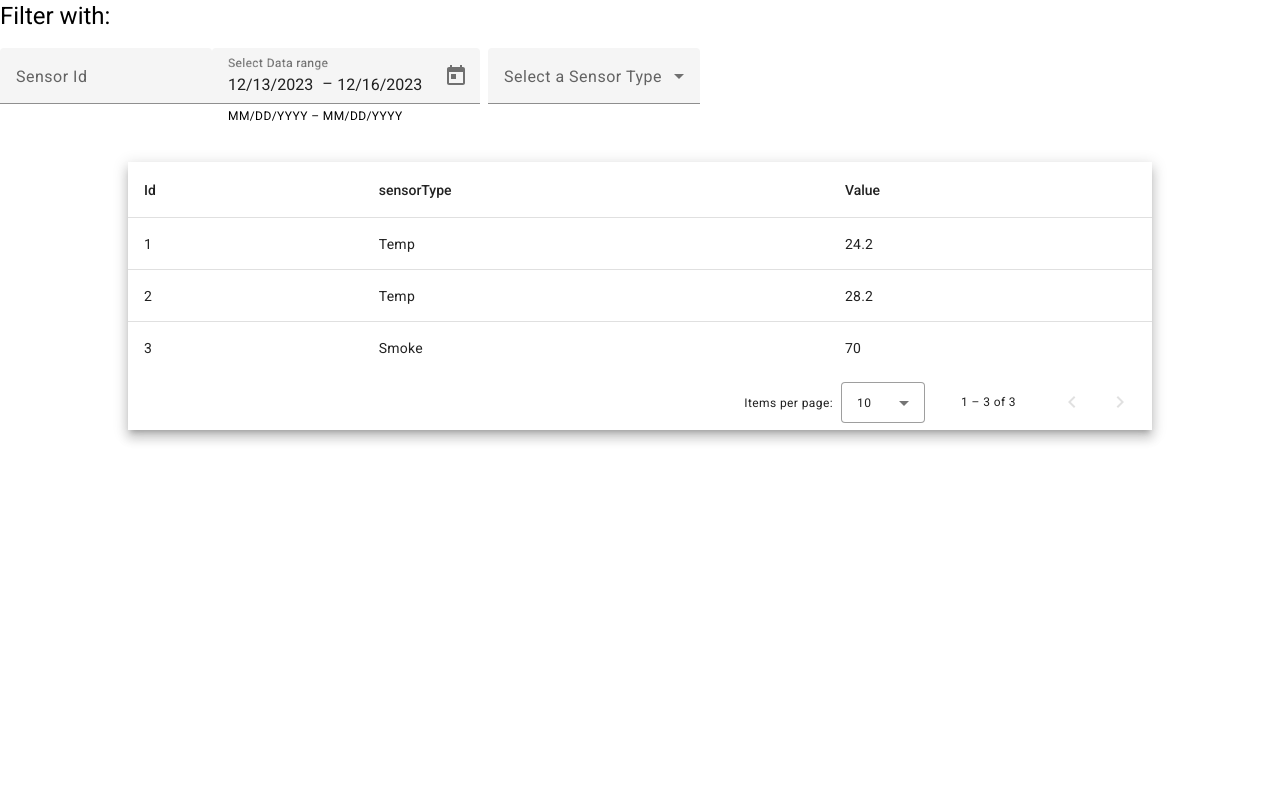
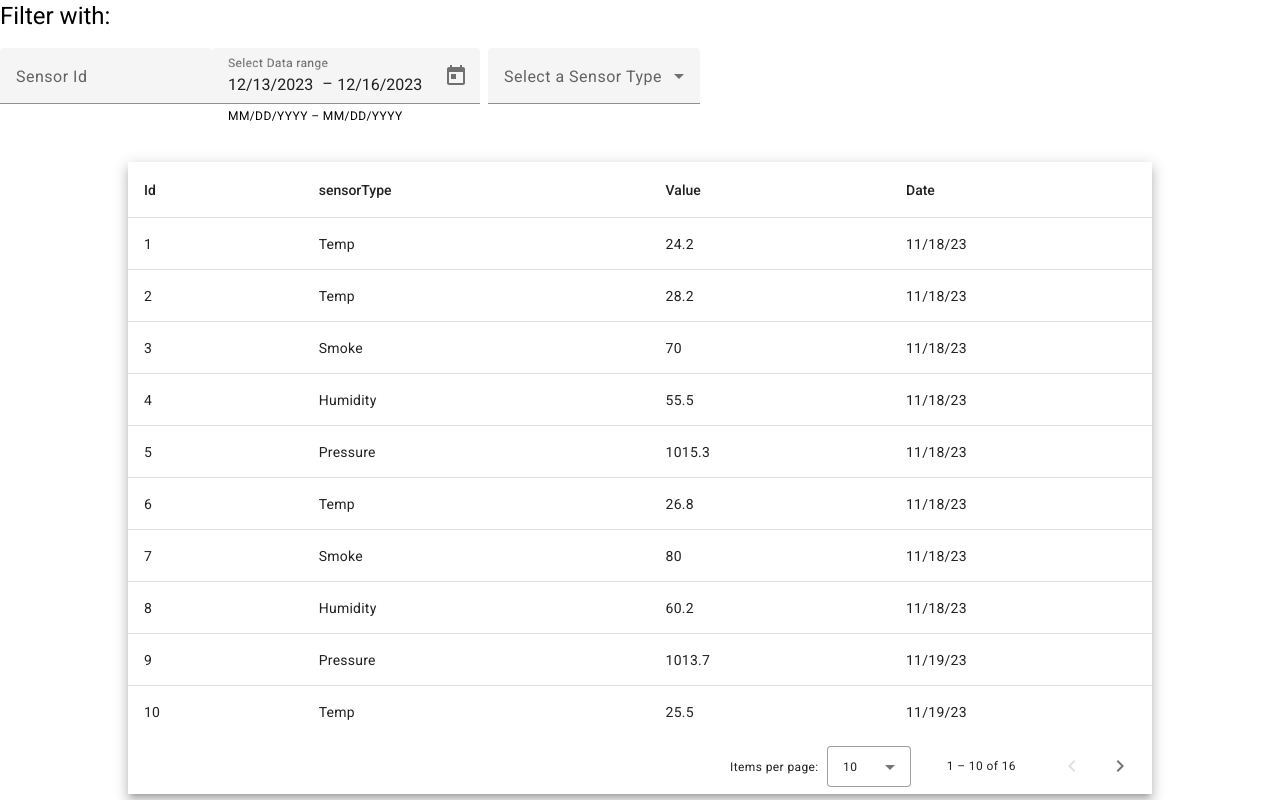
Before and after one commit to Wwwebhacker/SW_IoT, an Angular app in the folder frontend/: page / in a window 1280 px wide. Built offline with nearby package versions, Linux system fonts and the light colour scheme.

Commit message:
added date

```diff
--- a/frontend/src/app/sensor-table/sensor-table-datasource.ts
+++ b/frontend/src/app/sensor-table/sensor-table-datasource.ts
@@ -9,15 +9,27 @@ export interface SensorTableItem {
   id: number;
   sensorType: string;
   value:number;
-
+  date:Date
 }
 
 // TODO: replace this with real data from your application
 const EXAMPLE_DATA: SensorTableItem[] = [
-  {id: 1, sensorType: 'Temp', value: 24.2,  },
-  {id: 2, sensorType: 'Temp', value: 28.2, },
-  {id: 3, sensorType: 'Smoke', value: 70, },
-
+  { id: 1, sensorType: 'Temp', value: 24.2, date: new Date('2023-11-18T08:00:00') },
+  { id: 2, sensorType: 'Temp', value: 28.2, date: new Date('2023-11-18T10:30:00') },
+  { id: 3, sensorType: 'Smoke', value: 70, date: new Date('2023-11-18T12:45:00') },
+  { id: 4, sensorType: 'Humidity', value: 55.5, date: new Date('2023-11-18T14:15:00') },
+  { id: 5, sensorType: 'Pressure', value: 1015.3, date: new Date('2023-11-18T16:30:00') },
+  { id: 6, sensorType: 'Temp', value: 26.8, date: new Date('2023-11-18T18:45:00') },
+  { id: 7, sensorType: 'Smoke', value: 80, date: new Date('2023-11-18T20:00:00') },
+  { id: 8, sensorType: 'Humidity', value: 60.2, date: new Date('2023-11-18T22:15:00') },
+  { id: 9, sensorType: 'Pressure', value: 1013.7, date: new Date('2023-11-19T08:30:00') },
+  { id: 10, sensorType: 'Temp', value: 25.5, date: new Date('2023-11-19T10:45:00') },
+  { id: 11, sensorType: 'Smoke', value: 75, date: new Date('2023-11-19T12:00:00') },
+  { id: 12, sensorType: 'Humidity', value: 58.3, date: new Date('2023-11-19T14:30:00') },
+  { id: 13, sensorType: 'Pressure', value: 1012.1, date: new Date('2023-11-19T16:45:00') },
+  { id: 14, sensorType: 'Temp', value: 27.0, date: new Date('2023-11-19T18:00:00') },
+  { id: 15, sensorType: 'Smoke', value: 85, date: new Date('2023-11-19T20:15:00') },
+  { id: 16, sensorType: 'Humidity', value: 62.1, date: new Date('2023-11-19T22:30:00') },
 ];
 
 /**
@@ -85,7 +97,8 @@ export class SensorTableDataSource extends DataSource<SensorTableItem> {
       switch (this.sort?.active) {
         case 'sensorType': return compare(a.sensorType, b.sensorType, isAsc);
         case 'id': return compare(+a.id, +b.id, isAsc);
-        case 'value': return compare(+a.id, +b.id, isAsc);
+        case 'value': return compare(+a.value, +b.value, isAsc);
+        case 'date': return compare(a.date.getTime(), b.date.getTime(), isAsc);
         default: return 0;
       }
     });
--- a/frontend/src/app/sensor-table/sensor-table.component.html
+++ b/frontend/src/app/sensor-table/sensor-table.component.html
@@ -35,16 +35,22 @@
       <td mat-cell *matCellDef="let row">{{row.id}}</td>
     </ng-container>
 
-    <!-- Name Column -->
+    <!-- sensorType Column -->
     <ng-container matColumnDef="sensorType">
       <th mat-header-cell *matHeaderCellDef mat-sort-header>sensorType</th>
       <td mat-cell *matCellDef="let row">{{row.sensorType}}</td>
     </ng-container>
-    <!-- Amount Column -->
+    <!-- value Column -->
     <ng-container matColumnDef="value">
       <th mat-header-cell *matHeaderCellDef mat-sort-header>Value</th>
       <td mat-cell *matCellDef="let row">{{row.value}}</td>
     </ng-container>
+      <!-- date Column -->
+    <ng-container matColumnDef="date">
+      <th mat-header-cell *matHeaderCellDef mat-sort-header>Date</th>
+      <td mat-cell *matCellDef="let row">{{row.date | date:'shortDate'}}</td>
+    </ng-container>
+
 
     <tr mat-header-row *matHeaderRowDef="displayedColumns"></tr>
     <tr mat-row *matRowDef="let row; columns: displayedColumns;"></tr>
--- a/frontend/src/app/sensor-table/sensor-table.component.ts
+++ b/frontend/src/app/sensor-table/sensor-table.component.ts
@@ -25,7 +25,7 @@ export class SensorTableComponent implements AfterViewInit {
   dataSource = new SensorTableDataSource();
   selectedSensorType = "";
   /** Columns displayed in the table. Columns IDs can be added, removed, or reordered. */
-  displayedColumns = ['id', 'sensorType','value'];
+  displayedColumns = ['id', 'sensorType','value', 'date'];
   filteredSensorId = "";
 
   dateRange = new FormGroup({
```
